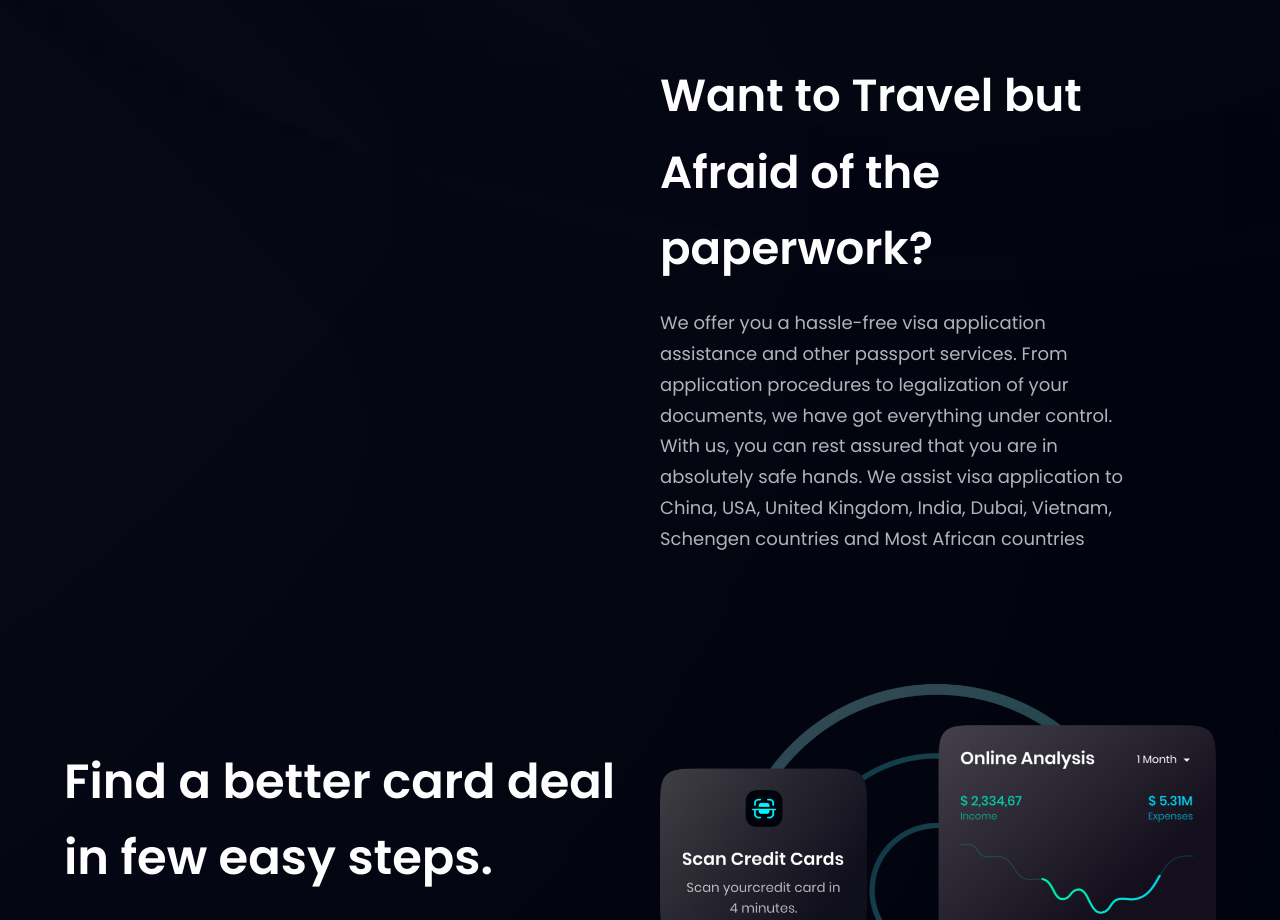
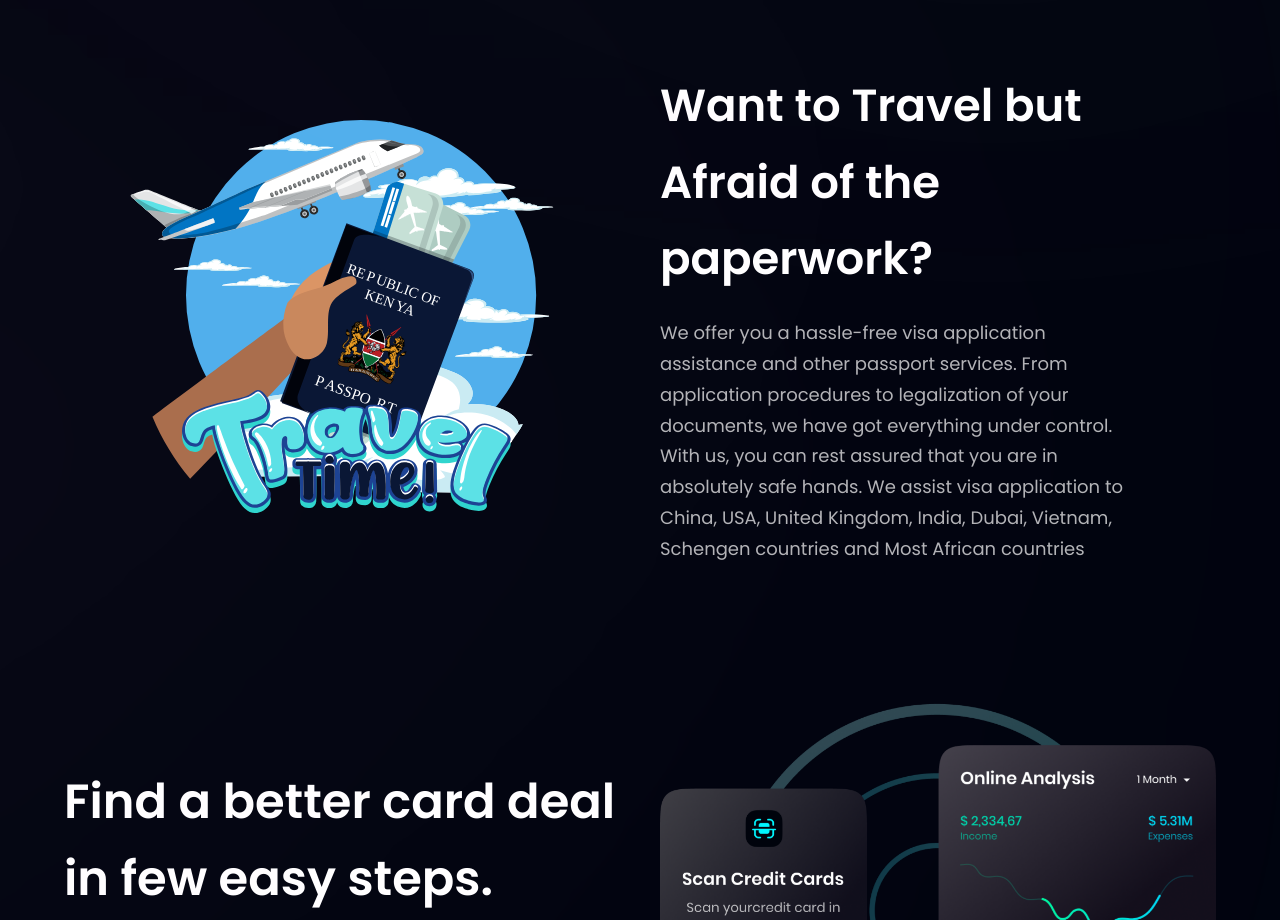
Before and after one commit to raphy-tony/Joy-tech, a React (Vite) app: page / in a window 1280 px wide. Shown: the part 1380-2300 px from the top of the page. Built offline with nearby package versions, Linux system fonts and the light colour scheme.

Commit message:
passport

```diff
--- a/src/assets/index.js
+++ b/src/assets/index.js
@@ -24,9 +24,11 @@ import people02 from "./people02.png";
 import people03 from "./people03.png";
 import laptop from "./laptop.png";
 import airplane from "./airplane.svg";
+import passport from "./passport.svg";
 
 export {
   airbnb,
+  passport,
   binance,
   card,
   coinbase,
--- a/src/components/Visa.jsx
+++ b/src/components/Visa.jsx
@@ -1,4 +1,4 @@
-// import {passport} from "../assets";
+import {passport} from "../assets";
 import styles, { layout } from "../style";
 
 import { motion } from 'framer-motion';
@@ -17,7 +17,7 @@ const Visa = () => (
       <motion.div
         variants={planetVariants('left')}
         className={layout.sectionImgReverse}>
-        {/* <img src={passport} alt="Visa" className="w-[100%] h-[76%] relative z-[5]" /> */}
+        <img src={passport} alt="Visa" className="w-[100%] h-[76%] relative z-[5]" />
 
         {/* gradient start */}
         <div className="absolute z-[3] -left-1/2 top-0 w-[50%] h-[50%] rounded-full white__gradient" />
```
Also changed, not shown: src/assets/passport.svg (added).
